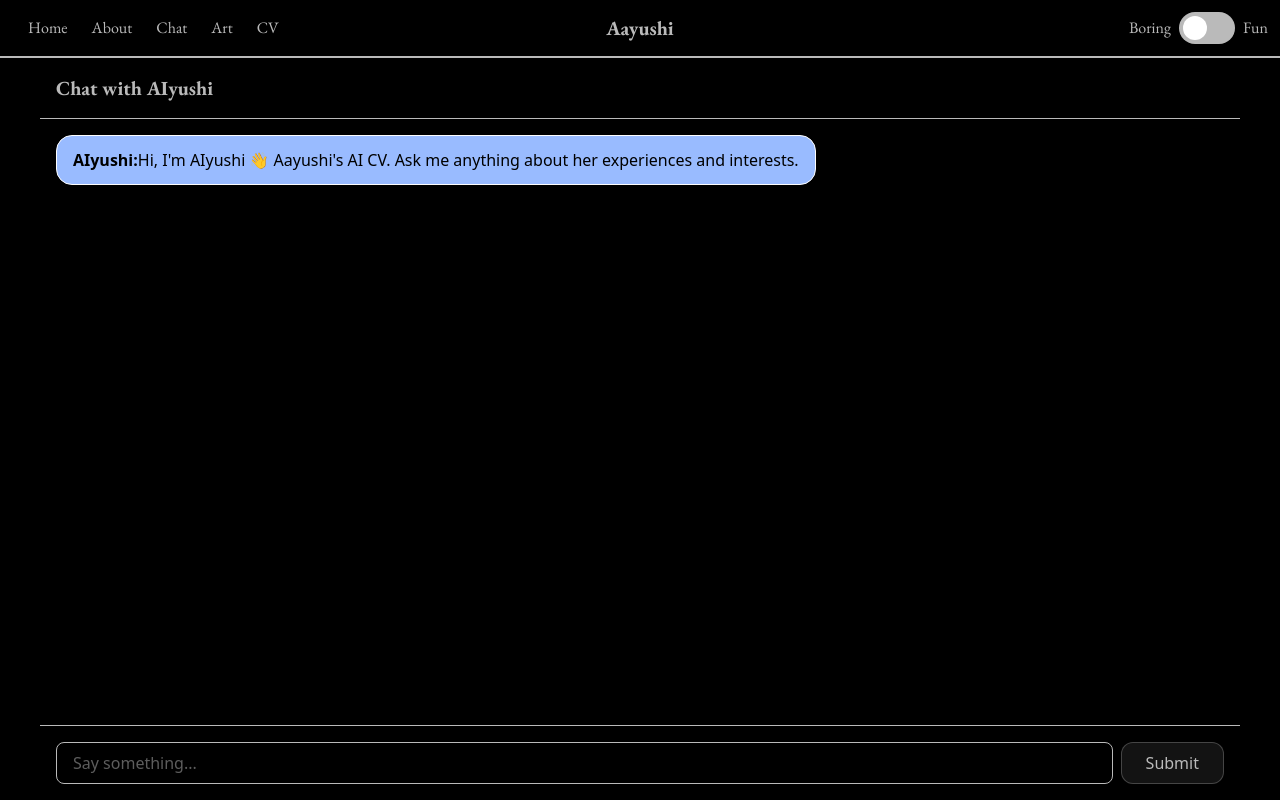
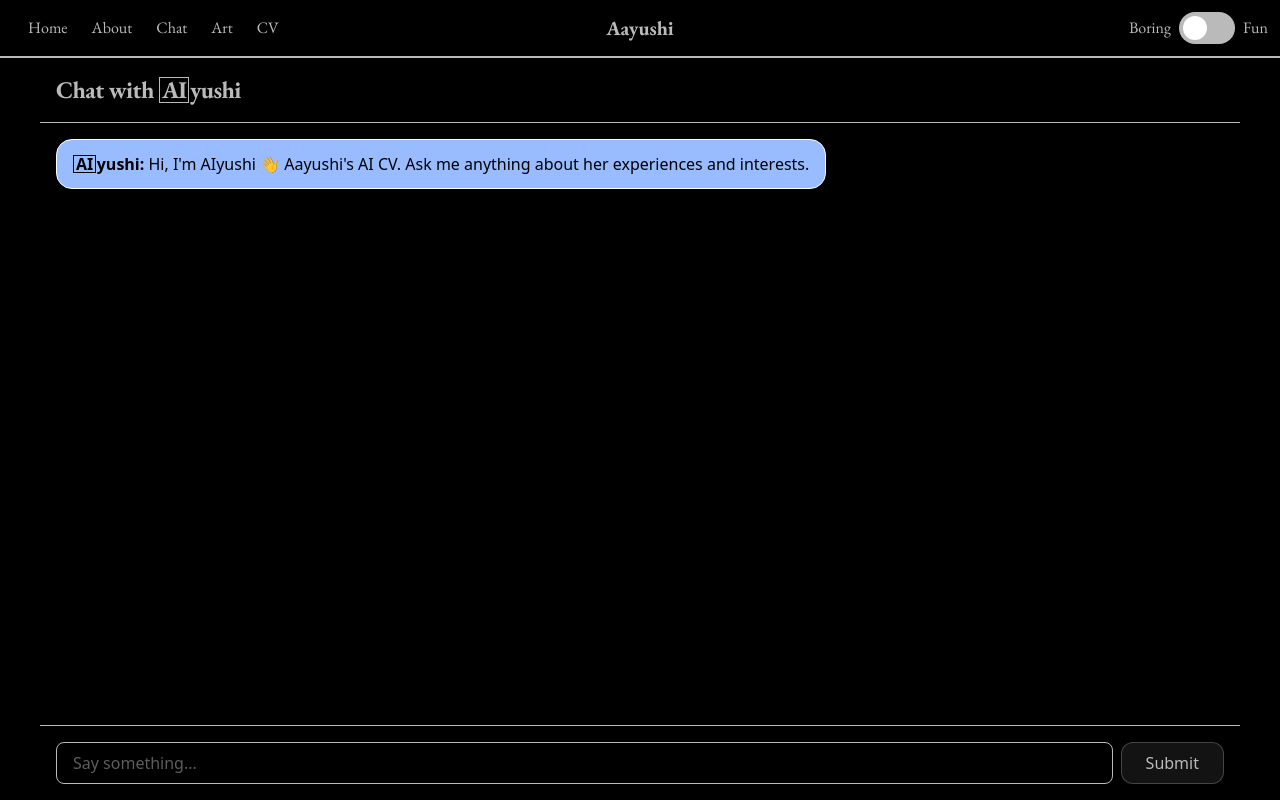
Before and after one commit to jhaveriaayushi/Aayushi-experience, a Next.js app: page /chat in a window 1280 px wide. Built offline with nearby package versions, Linux system fonts and the light colour scheme.

Commit message:
adding details to AI chat reference

```diff
--- /dev/null
+++ b/app/ai_box.tsx
@@ -0,0 +1,11 @@
+"use client";
+export function AIyushi() {
+  return (
+    <span className="inline-flex items-center gap-0.5">
+      <span className="border border-current mr-[-1.5px] border-0.5px px-0.5 py-0.01 font-bold leading-none">
+      AI
+      </span>
+      <span className="leading-none">yushi</span>
+    </span>
+  );
+}
--- a/app/chat/page.tsx
+++ b/app/chat/page.tsx
@@ -4,6 +4,7 @@ import { useChat } from '@ai-sdk/react';
 import { DefaultChatTransport } from 'ai';
 import { useState, useEffect, useRef } from 'react';
 import ReactMarkdown from "react-markdown";
+import { AIyushi } from '../ai_box';
 
 
 
@@ -27,15 +28,14 @@ export default function Page() {
     messagesEndRef.current?.scrollIntoView({
       behavior: 'smooth',
     });
-}, [messages,status]);
+  }, [messages, status]);
 
   return (
     <div className="flex flex-col flex-1 w-full max-w-[1200px] mx-auto">
 
       <div className="sticky top-0 z-20 justify-between items-center p-4 border-b backdrop-blur-md bg-background/60">
-            <h1 className="text-xl font-bold">
-              Chat with AIyushi
-            </h1>
+      <h1 className="text-2xl font-bold tracking-tight">Chat with <AIyushi /></h1>
+
 
 
       </div>
@@ -45,7 +45,7 @@ export default function Page() {
         {/* Show a starter welcome bubble when no messages exist yet. */}
         <div className="flex mb-4 justify-start">
           <div className="max-w-[70%] rounded-2xl px-4 py-3 assistant-bubble">
-                <strong>AIyushi:</strong>Hi, I'm AIyushi 👋 Aayushi's AI CV. Ask me anything about her experiences and interests.
+            <strong><AIyushi />:</strong> Hi, I'm AIyushi 👋 Aayushi's AI CV. Ask me anything about her experiences and interests.
           </div>
         </div>
 
@@ -69,7 +69,7 @@ export default function Page() {
 
               <div className="whitespace-pre-wrap">
                 <strong>
-                      {message.role === "user" ? "User: " : "AIyushi: "}
+                  {message.role === "user" ? "User " : <AIyushi />}:
                 </strong>
 
                 <ReactMarkdown>
--- a/app/page.tsx
+++ b/app/page.tsx
@@ -2,6 +2,7 @@
 import { useEffect, useRef, useState } from "react";
 
 import { useRouter } from "next/navigation";
+import { AIyushi } from "./ai_box";
 
 export default function Home() {
   const router = useRouter();
@@ -126,7 +127,7 @@ export default function Home() {
               className="group rounded-3xl p-6 text-left backdrop-blur-sm buttons"
             >
               <h3 className="mb-2 text-2xl font-bold">
-                🤖 Ask AIyushi
+                🤖 Ask <AIyushi />
               </h3>
               <h4 className="mb-2 italic">Ask me anything</h4>
 
```
Lines whose indentation alone changed are shown as unchanged.
